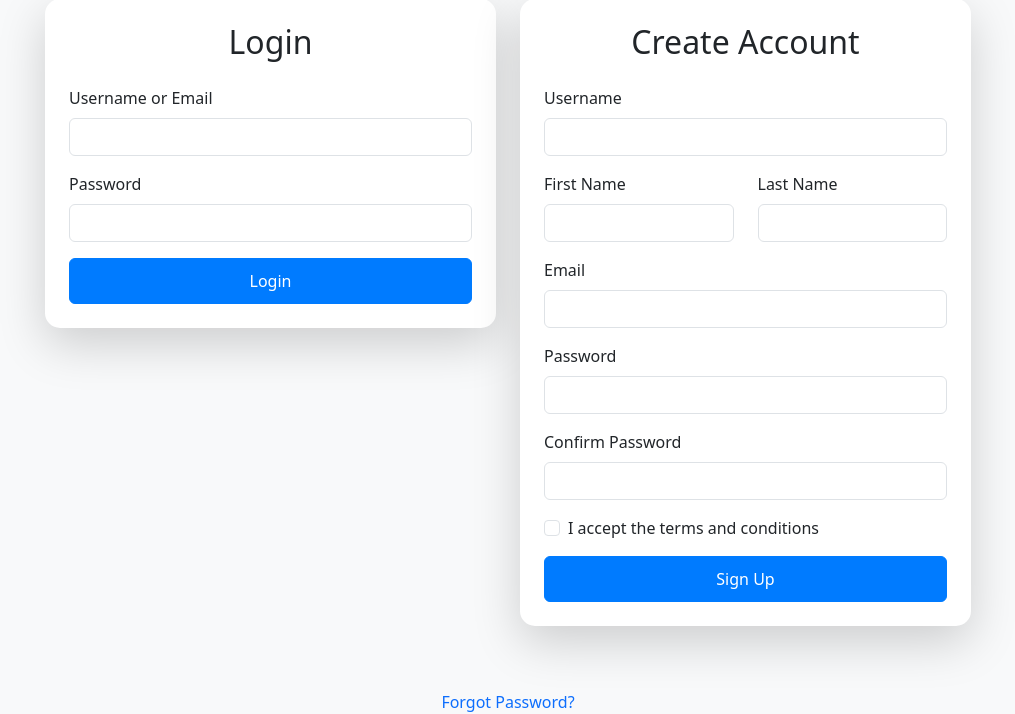
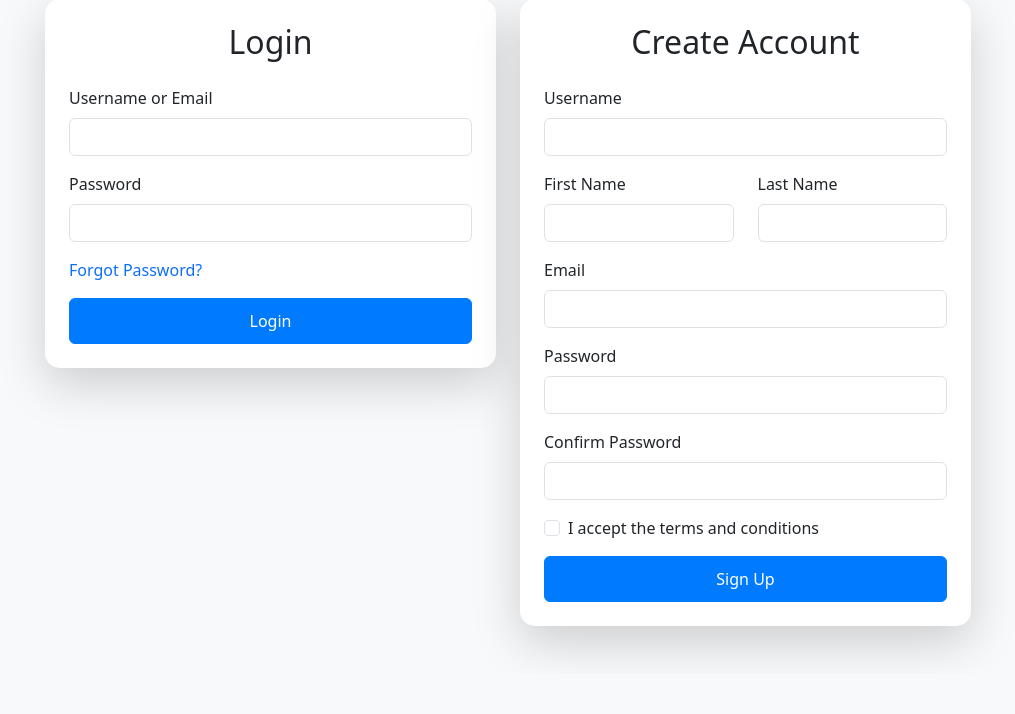
Before and after one commit to sh-sanu/BookFriend, a Django app: page / in a window 1280 px wide. Shown: the part 226-940 px from the top of the page, without its empty margins (132-1147 px from the left). After the commit the page ends 881 px from the top, so only its background shows below. Run offline with Django 5.2, Linux system fonts and the light colour scheme; data that the repository does not hold is empty; some libraries are stand-ins or nearby versions.

Commit message:
Fixed forget password UI

```diff
--- a/templates/core/auth/auth.html
+++ b/templates/core/auth/auth.html
@@ -25,6 +25,9 @@
                     <div class="mb-3">
                         <label for="login-password" class="form-label">Password</label>
                         <input type="password" name="password" id="login-password" class="form-control" required>
+                    </div>
+                    <div class="mb-3 text-start">
+                        <a href="{% url 'core:password_reset' %}" class="text-decoration-none">Forgot Password?</a>
                     </div>
                     <button type="submit" class="btn btn-primary w-100">Login</button>
                 </form>
@@ -78,10 +81,6 @@
     </div>
 </div>
 
-<div class="mt-3 text-center">
-    <a href="{% url 'core:password_reset' %}" class="text-decoration-none">Forgot Password?</a>
-</div>
-
 <style>
     body {
         background-color: #f8f9fa;
```
Also changed, not shown: db.sqlite3.
